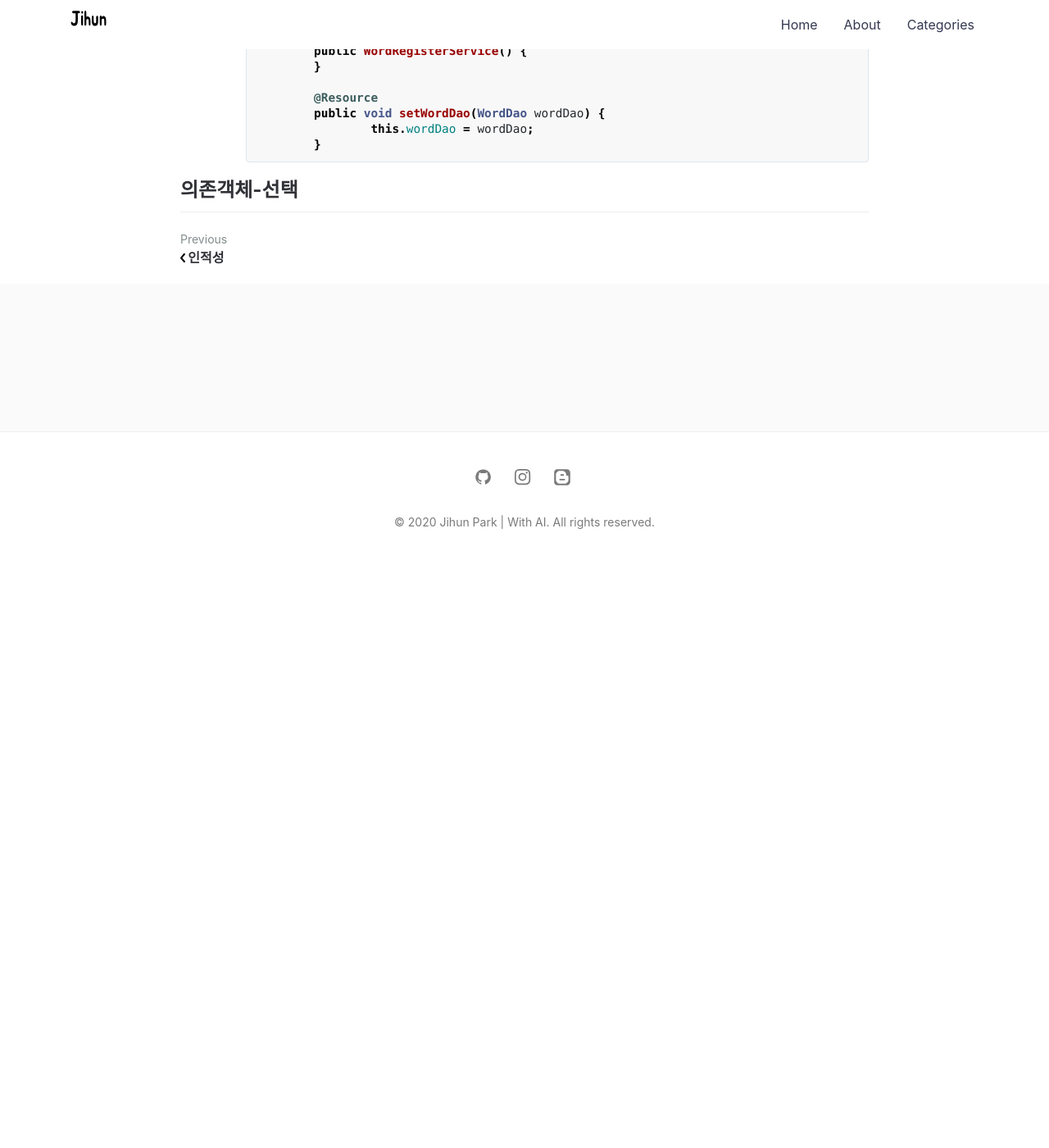
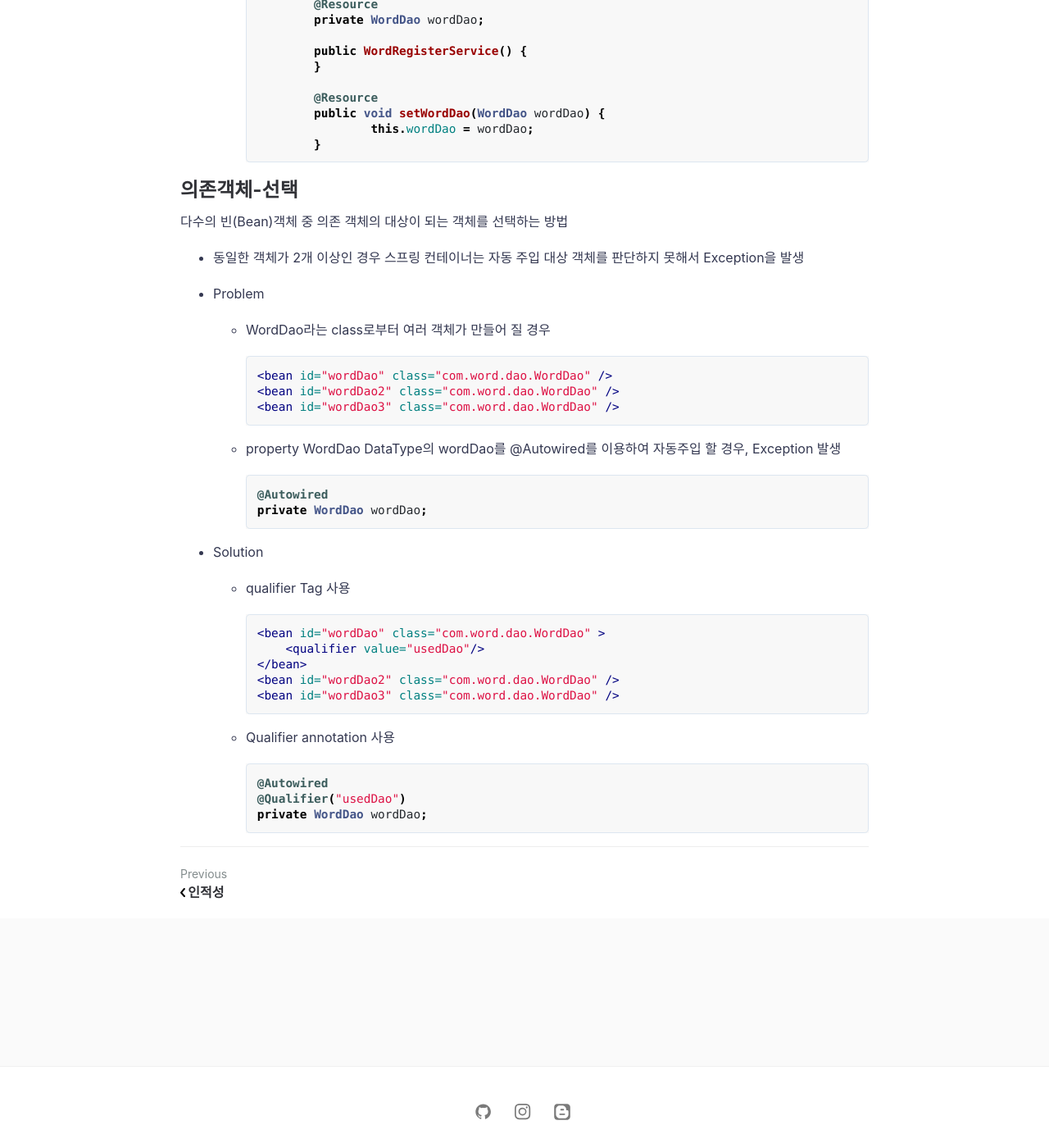
Before and after one commit to jihunparkme/jihunparkme.github.io, a Jekyll site: the page built from _posts/2020-06-24-Spring-Framework.md, in a window 1280 px wide and 1400 px high, scrolled down 17380 px. Shown: the whole window at 82% size. Built offline with Jekyll 4.4.1, drawn with Linux system fonts in a browser that asks for light colours; comment, search, counter and statistics services are not loaded; before the commit the page ends 18072 px from its top, so only the background shows below that; some of the changed text lies outside the part shown.

Commit message:
Edit: add contents

````diff
--- a/_posts/2020-06-24-Spring-Framework.md
+++ b/_posts/2020-06-24-Spring-Framework.md
@@ -889,3 +889,44 @@ StudentAllSelectService allSelectService =
     ```
 
 ## 의존객체-선택
+
+다수의 빈(Bean)객체 중 의존 객체의 대상이 되는 객체를 선택하는 방법
+
+- 동일한 객체가 2개 이상인 경우 스프링 컨테이너는 자동 주입 대상 객체를 판단하지 못해서 Exception을 발생
+
+- Problem
+
+  - WordDao라는 class로부터 여러 객체가 만들어 질 경우
+
+    ```xml
+    <bean id="wordDao" class="com.word.dao.WordDao" />
+    <bean id="wordDao2" class="com.word.dao.WordDao" />
+    <bean id="wordDao3" class="com.word.dao.WordDao" />
+    ```
+
+  - property WordDao DataType의 wordDao를 @Autowired를 이용하여 자동주입 할 경우, Exception 발생
+
+    ```java
+    @Autowired
+    private WordDao wordDao;
+    ```
+
+- Solution
+
+  - qualifier Tag 사용
+
+    ```xml
+    <bean id="wordDao" class="com.word.dao.WordDao" >
+        <qualifier value="usedDao"/>
+    </bean>
+    <bean id="wordDao2" class="com.word.dao.WordDao" />
+    <bean id="wordDao3" class="com.word.dao.WordDao" />
+    ```
+
+  - Qualifier annotation 사용
+
+    ```java
+    @Autowired
+    @Qualifier("usedDao")
+    private WordDao wordDao;
+    ```
````
